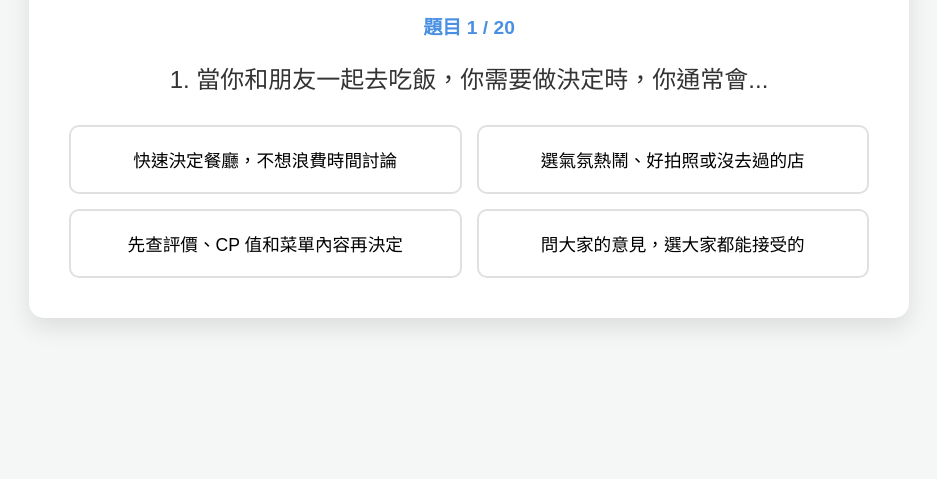
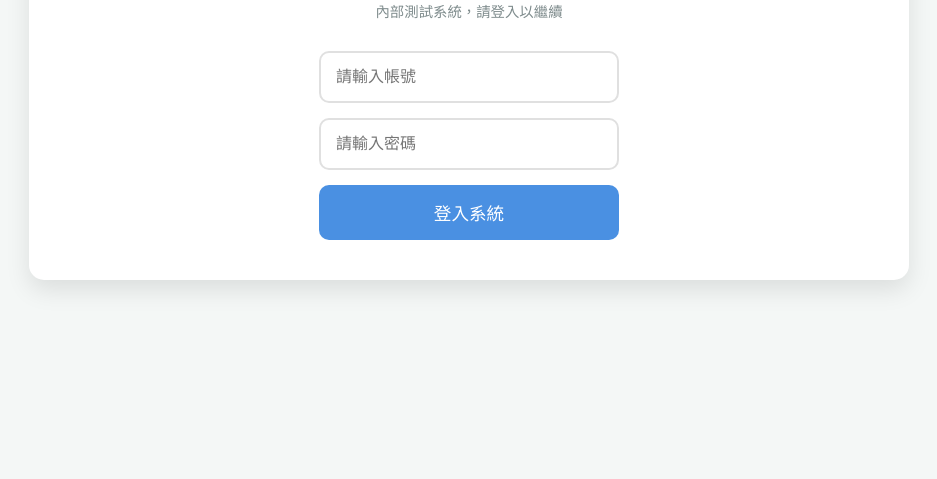
Before and after one commit to secrects2/DISC-2025, a plain HTML site: page index.html in a window 1280 px wide. Shown: the part 321-800 px from the top of the page, without its empty margins (171-1108 px from the left). Drawn offline with Linux system fonts and the light colour scheme.

Commit message:
Update index.html

```diff
--- a/index.html
+++ b/index.html
@@ -47,11 +47,46 @@
             font-size: 0.9em;
         }
 
-        /* Quiz Section */
-        #quiz-container {
-            display: block;
+        /* --- Login Styles --- */
+        .login-box {
+            max-width: 300px;
+            margin: 0 auto;
+            text-align: left;
         }
 
+        .login-input {
+            width: 100%;
+            padding: 15px;
+            margin-bottom: 15px;
+            border: 2px solid #e0e0e0;
+            border-radius: 10px;
+            font-size: 1rem;
+            box-sizing: border-box;
+            transition: border-color 0.3s;
+        }
+
+        .login-input:focus {
+            border-color: var(--primary-color);
+            outline: none;
+        }
+
+        .login-btn {
+            width: 100%;
+            padding: 15px;
+            background-color: var(--primary-color);
+            color: white;
+            border: none;
+            border-radius: 10px;
+            font-size: 1.1rem;
+            cursor: pointer;
+            transition: background 0.3s;
+        }
+
+        .login-btn:hover {
+            background-color: #357abd;
+        }
+
+        /* --- Quiz Section --- */
         .question-counter {
             font-size: 1.2rem;
             font-weight: bold;
@@ -86,9 +121,8 @@
             transform: translateY(-2px);
         }
 
-        /* Result Section */
+        /* --- Result Section --- */
         #result-container {
-            display: none;
             text-align: left;
         }
 
@@ -185,21 +219,31 @@
 <body>
 
 <div class="container">
-    <!-- 測驗區域 -->
-    <div id="quiz-container">
+
+    <div id="login-container">
+        <h1>DISC 測驗系統</h1>
+        <p class="subtitle">內部測試系統，請登入以繼續</p>
+
+        <div class="login-box">
+            <input type="text" id="username" placeholder="請輸入帳號" class="login-input">
+            <input type="password" id="password" placeholder="請輸入密碼" class="login-input">
+            <button class="login-btn" onclick="checkLogin()">登入系統</button>
+            <p id="login-error" style="color:red; display:none; margin-top:10px; text-align:center;">帳號或密碼錯誤</p>
+        </div>
+    </div>
+
+    <div id="quiz-container" style="display: none;">
         <h1>DISC 人格特質測驗</h1>
         <p class="subtitle">請從以下四個選項中，直覺選出最符合您目前狀態的一個。</p>
 
         <div class="question-counter">題目 <span id="current-q">1</span> / <span id="total-q">10</span></div>
-        <div class="question-text">我覺得自己通常是...</div>
+        <div class="question-text">題目載入中...</div>
 
         <div class="options-grid" id="options-area">
-            <!-- 選項會由 JS 動態生成 -->
-        </div>
+            </div>
     </div>
 
-    <!-- 結果區域 -->
-    <div id="result-container">
+    <div id="result-container" style="display: none;">
         <div class="result-header">
             <h2>測驗結果分析</h2>
             <div class="animal-icon" id="result-icon">🐯</div>
@@ -232,17 +276,20 @@
         </div>
 
         <div id="analysis-content">
-            <!-- 詳細分析內容 -->
-        </div>
+            </div>
 
         <button class="restart-btn" onclick="restartQuiz()">重新測驗</button>
     </div>
 </div>
 
 <script>
-    // --- 資料設定 (簡化版題目，正式測驗通常有20-40題) ---
-    // D=Dominance(支配), I=Influence(影響), S=Steadiness(穩健), C=Compliance(分析)
-   const questions = [
+    // --- 安全性設定 ---
+    // 警告：此為前端靜態驗證，安全性較低，僅適用於簡易防護
+    const VALID_USER = "admin"; // 在此修改帳號
+    const VALID_PASS = "1234";  // 在此修改密碼
+
+    // --- 資料設定 ---
+    const questions = [
         {
             text: "1. 當你和朋友一起去吃飯，你需要做決定時，你通常會...",
             options: [
@@ -425,7 +472,6 @@
         }
     ];
 
-    // --- 結果分析資料庫 ---
     const resultsData = {
         "D": {
             title: "支配型 - 孫悟空 (Dominance)",
@@ -473,6 +519,8 @@
     let currentQuestionIndex = 0;
     let scores = { D: 0, I: 0, S: 0, C: 0 };
 
+    // DOM 元素
+    const loginContainer = document.getElementById('login-container');
     const quizContainer = document.getElementById('quiz-container');
     const resultContainer = document.getElementById('result-container');
     const questionText = document.querySelector('.question-text');
@@ -483,9 +531,41 @@
     // 初始化
     function init() {
         totalQSpan.textContent = questions.length;
-        loadQuestion();
+        // 注意：這裡不呼叫 loadQuestion()，等待登入成功後才呼叫
     }
 
+    // --- 登入功能 ---
+    function checkLogin() {
+        const userInput = document.getElementById('username').value;
+        const passInput = document.getElementById('password').value;
+        const errorMsg = document.getElementById('login-error');
+
+        if (userInput === VALID_USER && passInput === VALID_PASS) {
+            // 登入成功
+            loginContainer.style.display = 'none';
+            quizContainer.style.display = 'block';
+            loadQuestion(); // 開始載入題目
+        } else {
+            // 登入失敗
+            errorMsg.style.display = 'block';
+            // 錯誤動畫
+            document.querySelector('.login-box').animate([
+                { transform: 'translateX(-10px)' },
+                { transform: 'translateX(10px)' },
+                { transform: 'translateX(0)' }
+            ], { duration: 300 });
+        }
+    }
+
+    // 支援按 Enter 鍵登入
+    document.getElementById('password').addEventListener('keypress', function (e) {
+        if (e.key === 'Enter') {
+            checkLogin();
+        }
+    });
+
+
+    // --- 測驗功能 ---
     function loadQuestion() {
         const currentQ = questions[currentQuestionIndex];
         currentQSpan.textContent = currentQuestionIndex + 1;
@@ -493,7 +573,7 @@
 
         optionsArea.innerHTML = ''; // 清空舊選項
 
-        // 隨機打亂選項順序 (避免使用者猜測固定位置)
+        // 隨機打亂選項順序
         const shuffledOptions = [...currentQ.options].sort(() => Math.random() - 0.5);
 
         shuffledOptions.forEach(opt => {
@@ -507,7 +587,6 @@
 
     function handleAnswer(type) {
         scores[type]++; // 加分
-
         currentQuestionIndex++;
 
         if (currentQuestionIndex < questions.length) {
@@ -521,11 +600,10 @@
         quizContainer.style.display = 'none';
         resultContainer.style.display = 'block';
 
-        // 計算最高分
+        // 找出最高分
         let maxScore = -1;
         let maxType = '';
 
-        // 找出最高分 (若同分，這裡簡單取第一個，複雜邏輯可再擴充)
         for (const [type, score] of Object.entries(scores)) {
             if (score > maxScore) {
                 maxScore = score;
@@ -579,8 +657,10 @@
     function restartQuiz() {
         currentQuestionIndex = 0;
         scores = { D: 0, I: 0, S: 0, C: 0 };
+
+        // 重新測驗時，直接顯示測驗畫面 (不需要重新登入)
+        resultContainer.style.display = 'none';
         quizContainer.style.display = 'block';
-        resultContainer.style.display = 'none';
         loadQuestion();
     }
 
```
